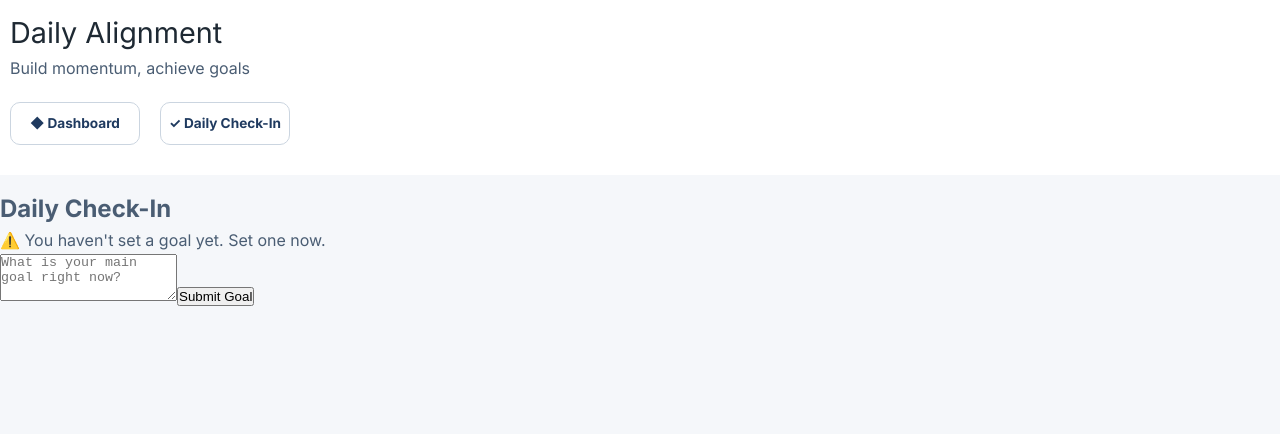
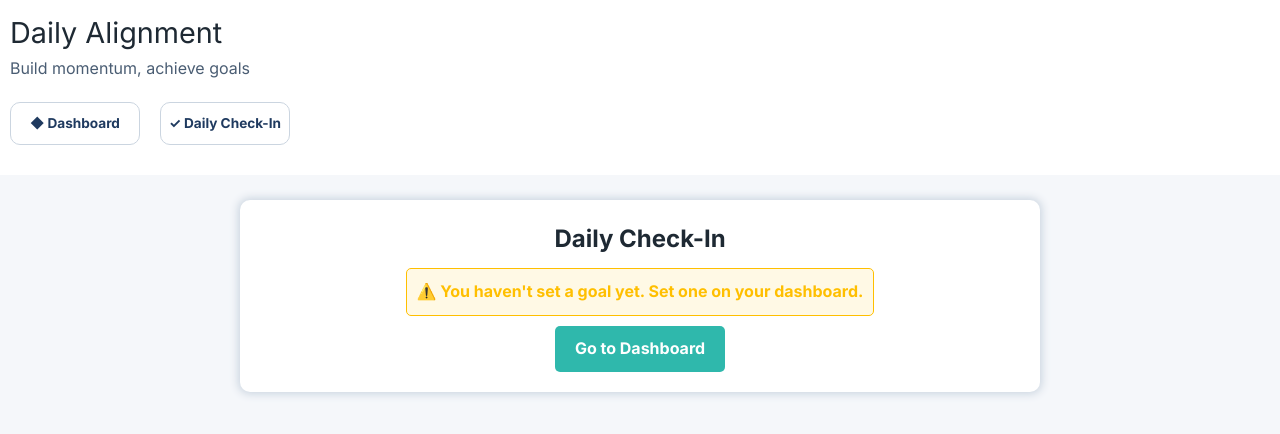
Before and after one commit to 4wiafe/daily-alignment, a React (Vite) app in the folder daily-alignment-app/: page /checkin-form in a window 1280 px wide. Shown: the top 434 px of the page. Built offline with nearby package versions, Linux system fonts and the light colour scheme; a web font is replaced by a local one.

Commit message:
Refactor and style the checkin section

```diff
--- a/daily-alignment-app/src/components/Dashboard/CheckinForm.jsx
+++ b/daily-alignment-app/src/components/Dashboard/CheckinForm.jsx
@@ -1,31 +1,30 @@
 import { useState, useEffect } from "react";
 import { saveCheckin } from "./services/alignmentService";
 import { Link } from "react-router-dom";
+import "./Dashboard.css"
 
-const GOAL_KEY = "user_goal";
+const GOAL_KEY = "goal";
 
 export default function CheckInForm() {
   const [goal, setGoal] = useState("");
   const [hasGoal, setHasGoal] = useState(false);
   const [reflection, setReflection] = useState("");
   const [aligned, setAligned] = useState(null);
+  const [hasCheckedInToday, setHasCheckedInToday] = useState(false);
 
   useEffect(() => {
     const savedGoal = localStorage.getItem(GOAL_KEY);
+
     if (savedGoal) {
       setGoal(savedGoal);
       setHasGoal(true);
+
+      const todayCheckin = saveCheckin();
+      if (todayCheckin) {
+        setHasCheckedInToday(true);
+      }
     }
   }, []);
-
-  function handleGoalSubmit(e) {
-    e.preventDefault();
-
-    if (!goal.trim()) return;
-
-    localStorage.setItem(GOAL_KEY, goal);
-    setHasGoal(true);
-  }
 
   function handleCheckinSubmit(e) {
     e.preventDefault();
@@ -36,6 +35,42 @@ export default function CheckInForm() {
 
     setReflection("");
     setAligned(null);
+    setHasCheckedInToday(true);
+  }
+
+  if (!hasGoal) {
+    return (
+      <>
+        <header className="dashboard-header">
+          <nav className="dashboard-nav">
+            <div className="dashboard logo-container">
+              <Link to="/dashboard" className="dashboard logo">
+                Daily Alignment
+              </Link>
+              <p>Build momentum, achieve goals</p>
+            </div>
+
+            <div className="dashboard-links">
+              <Link to="/dashboard" className="dashboard-link">
+                Dashboard
+              </Link>
+              <Link to="/checkin-form" className="check-in-link">
+                Daily Check-In
+              </Link>
+            </div>
+          </nav>
+        </header>
+
+        <div className="checkin-card">
+          <h2>Daily Check-In</h2>
+          <p className="no-goal">
+            ⚠️ You haven't set a goal yet. Set one on your dashboard.
+          </p>
+
+          <Link className="to-dashboard" to="/dashboard">Go to Dashboard</Link>
+        </div>
+      </>
+    );
   }
 
   return (
@@ -60,59 +95,53 @@ export default function CheckInForm() {
         </nav>
       </header>
 
-      {!hasGoal ? (
       <div className="checkin-card">
         <h2>Daily Check-In</h2>
 
-          <p>⚠️ You haven't set a goal yet. Set one now.</p>
+        <p className="stored-goal">{goal}</p>
 
-          <form onSubmit={handleGoalSubmit}>
-            <textarea
-              placeholder="What is your main goal right now?"
-              value={goal}
-              onChange={(e) => setGoal(e.target.value)}
-              rows={3}
-            />
-
-            <button type="submit">Submit Goal</button>
-          </form>
-        </div>
+        {hasCheckedInToday ? (
+          <p>You've already checked in today. Come back tomorrow.</p>
         ) : (
-        <div className="checkin-card">
-          <h2>What did you work on today?</h2>
-
-          <form onSubmit={handleCheckinSubmit}>
+          <form className="checkin-form" onSubmit={handleCheckinSubmit}>
             <textarea
               placeholder="Write your reflection..."
               value={reflection}
               onChange={(e) => setReflection(e.target.value)}
               rows={4}
+              required
             />
 
             <div className="alignment-buttons">
             <p>Did this help your goal?</p>
 
-              <button
-                type="button"
-                className={aligned === true ? "active" : ""}
-                onClick={() => setAligned(true)}
-              >
+            <label>
+            <input
+              type="radio"
+              name="alignment"
+              value="yes"
+              checked={aligned === true}
+              onChange={() => setAligned(true)}
+            />
               Yes, aligned
-              </button>
+            </label><br />
 
-              <button
-                type="button"
-                className={aligned === false ? "active" : ""}
-                onClick={() => setAligned(false)}
-              >
+            <label>
+            <input
+              type="radio"
+              name="alignment"
+              value="no"
+              checked={aligned === false}
+              onChange={() => setAligned(false)}
+            />
               No, not aligned
-              </button>
+            </label>
             </div>
 
-            <button type="submit">Submit Check-In</button>
+            <button className="submit-checkin" type="submit">Submit Check-In</button>
           </form>
+        )}
       </div>
-      )}
     </>
   );
 }
--- a/daily-alignment-app/src/components/Dashboard/Dashboard.css
+++ b/daily-alignment-app/src/components/Dashboard/Dashboard.css
@@ -74,7 +74,7 @@
   padding: 20px;
 }
 
-.set-goal {
+.saved-goal {
   padding: 20px 40px;
   background: var(--primary);
   color: var(--surface);
@@ -163,7 +163,103 @@
 }
 
 .checkin-card {
-  margin-top: 190px;
+  width: 90%;
+  max-width: 800px;
+  margin: 200px auto;
+  padding: 20px;
+  border-radius: 10px;
+  box-shadow: var(--shadow);
+  background: var(--surface);
+  display: flex;
+  flex-direction: column;
+  justify-content: center;
+  align-items: center;
+  gap: 10px;
+}
+
+.checkin-card h2 {
+  color: var(--text);
+}
+
+.no-goal {
+  background: rgba(255, 191, 0, 0.1);
+  color: #ffbf00;
+  font-weight: bold;
+  padding: 10px;
+  border-radius: 5px;
+  border: 1px solid #ffbf00;
+}
+
+.set-goal {
+  display: flex;
+  flex-direction: column;
+  justify-content: center;
+  align-items: center;
+  gap: 15px;
+  background: var(--surface);
+  box-shadow: none;
+  width: 100%;
+}
+
+.set-goal textarea {
+  font-family: inherit;
+  font-size: 1rem;
+  width: 100%;
+  padding: 10px;
+  color: var(--text);
+}
+
+.set-goal button {
+  padding: 10px 20px;
+  font-family: inherit;
+  font-size: 1rem;
+  border: none;
+  border-radius: 5px;
+  background: var(--accent);
+  color: var(--surface);
+}
+
+.checkin-list {
+  list-style: none;
+}
+
+.to-dashboard {
+  color: var(--surface);
+  background: var(--accent);
+  padding: 10px 20px;
+  border-radius: 5px;
+  font-weight: bold;
+}
+
+.stored-goal {
+  font-size: 1.2rem;
+  font-style: italic;
+  color: var(--text);
+}
+
+.checkin-form {
+  display: flex;
+  flex-direction: column;
+  gap: 20px;
+}
+
+.checkin-form textarea {
+  padding: 10px;
+  font-family: inherit;
+  color: var(--text);
+  font-size: 1rem;
+  border: 1px solid var(--gray-light);
+  border-radius: 5px;
+}
+
+.submit-checkin {
+  padding: 10px 20px;
+  font-size: 1rem;
+  font-family: inherit;
+  border: none;
+  border-radius: 5px;
+  background: var(--accent);
+  color: var(--surface);
 }
 
 @media screen and (min-width: 580px) {
--- a/daily-alignment-app/src/components/Dashboard/GoalSelection.jsx
+++ b/daily-alignment-app/src/components/Dashboard/GoalSelection.jsx
@@ -1,5 +1,6 @@
 import { useState } from "react";
 import { loadGoal, saveGoal } from "../Dashboard/services/goalService";
+import "./Dashboard.css"
 
 export default function GoalSection() {
   const [goal, setGoal] = useState("");
@@ -21,7 +22,7 @@ export default function GoalSection() {
     <section id="goal">
       <div className="goal-form">
         {savedGoal ? (
-          <p className="set-goal">{savedGoal}</p>
+          <p className="saved-goal">{savedGoal}</p>
         ) : (
           <form onSubmit={handleSubmit}>
             <label htmlFor="goal" className="goal-label">
--- a/daily-alignment-app/src/components/Dashboard/RecentCheckins.jsx
+++ b/daily-alignment-app/src/components/Dashboard/RecentCheckins.jsx
@@ -22,21 +22,17 @@ export default function RecentCheckins() {
           {recent.map((checkin) => (
             <li key={checkin.date} className="checkin-item">
 
-              <div className="checkin-status">
+              <span className="checkin-status">
                 {checkin.completed
-                  ? "I moved toward my goal"
-                  : "I didn't move today"}
-              </div>
+                  ? "I moved towards my goal"
+                  : "I didn't move towards my goal"}
+              </span>
 
               {checkin.reflection && (
                 <p className="checkin-reflection">
                   {checkin.reflection}
                 </p>
               )}
-
-              <span className="checkin-date">
-                {checkin.date}
-              </span>
             </li>
           ))}
         </ul>
```
Lines whose indentation alone changed are shown as unchanged.
